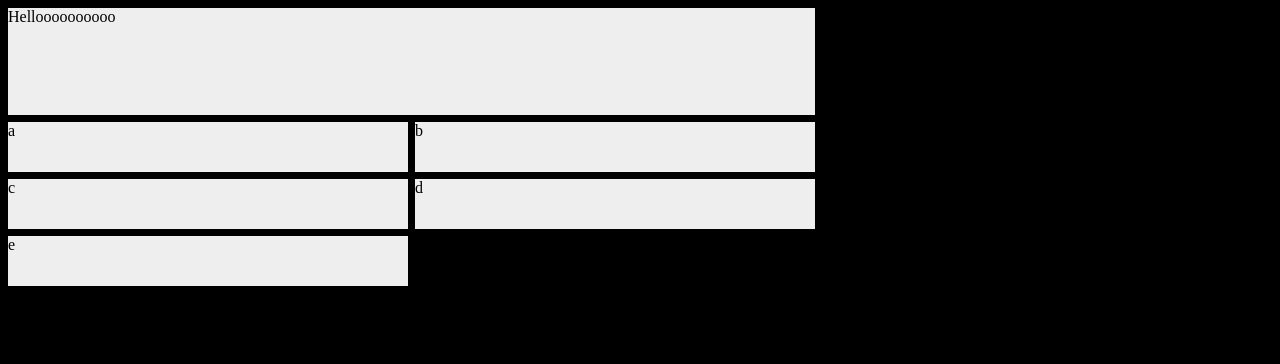
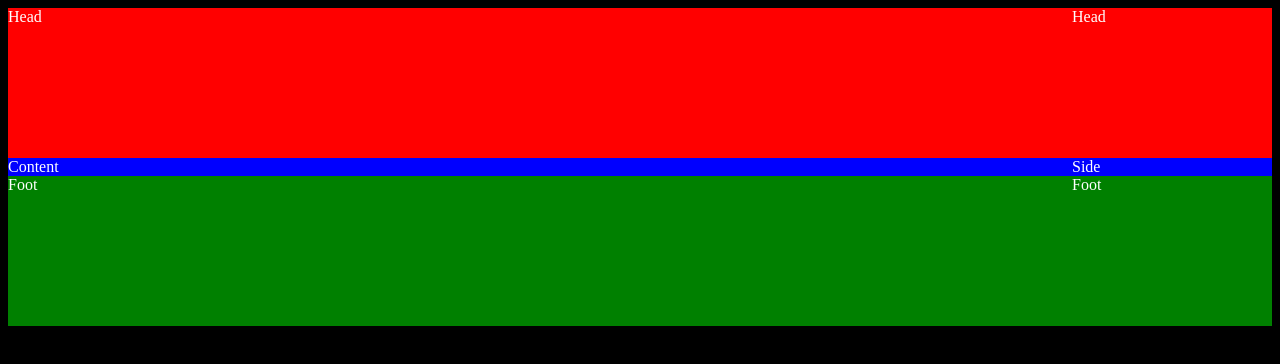
Before and after one commit to fernandotcbudo/Web_development_platzi, a plain HTML site: page Python sin fronteras/css/grid_example.html in a window 1280 px wide. Drawn offline with Linux system fonts and the light colour scheme.

Commit message:
Grid areas

```diff
--- a/Python sin fronteras/css/grid_example.css
+++ b/Python sin fronteras/css/grid_example.css
@@ -1,24 +1,30 @@
 body
 {
   background-color: black;
-  color:black;
+  color:white;
 }
 
 .grid
 {
   display: grid;
-  grid-template-rows: repeat(5,[row-start] 50px [row-end]);
-  grid-template-columns: repeat(2,[column-start] 400px [column-end]);
-  grid-gap: 7px;
+  grid-template-areas:"head head"
+                      "content side"
+                      "foot foot" ;
+  grid-template-rows: 150px 1fr 150px;
+  grid-template-columns: 1fr 200px;
 }
 
-.el
+.red
 {
-  background-color: #eee;
+  background-color: red;
 }
 
-.header
+.blue
 {
-  grid-column: column-start/column-end 2;
-  grid-row:row-start/row-end 2;
+  background-color: blue;
 }
+
+.green
+{
+  background-color: green;
+}
--- a/Python sin fronteras/css/grid_example.html
+++ b/Python sin fronteras/css/grid_example.html
@@ -7,12 +7,12 @@
   </head>
   <body>
     <div class="grid">
-      <div class="el header">Helloooooooooo</div>
-      <div class="el">a</div>
-      <div class="el">b</div>
-      <div class="el">c</div>
-      <div class="el">d</div>
-      <div class="el">e</div>
+      <div class="red">Head</div>
+      <div class="red">Head</div>
+      <div class="blue">Content</div>
+      <div class="blue">Side</div>
+      <div class="green">Foot</div>
+      <div class="green">Foot</div>
     </div>
   </body>
 </html>
```
